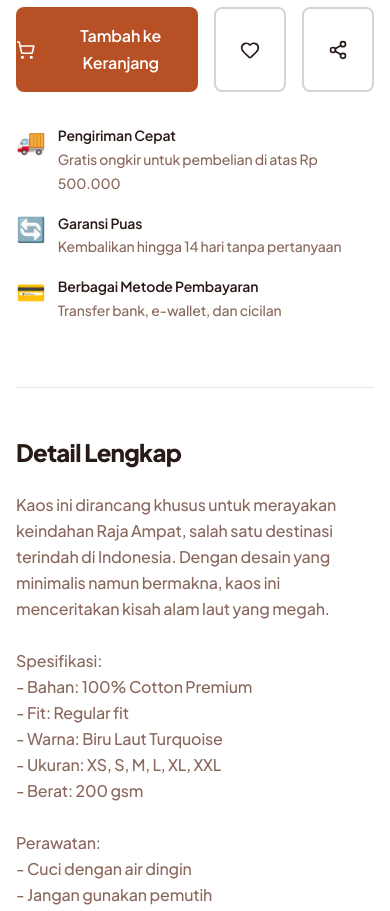
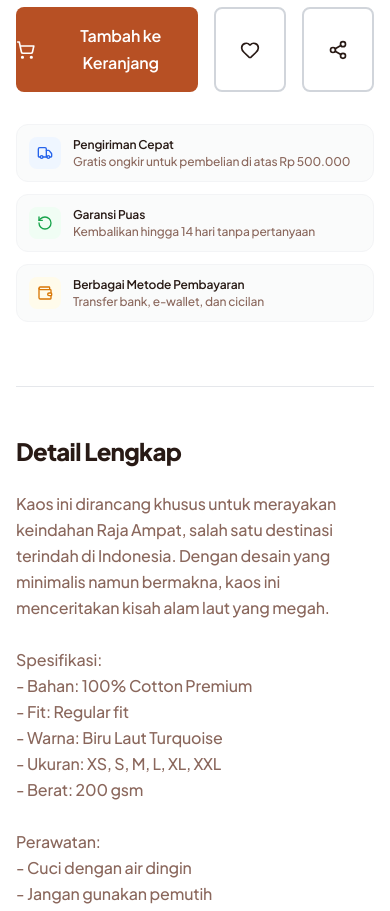
Before and after one commit to jejedzhd17-wq/aparel-khas-papua, a React (Vite) app: page /product/1 in a window 390 px wide. Shown: the part 1240-2151 px from the top of the page. Built offline with nearby package versions, Linux system fonts and the light colour scheme; no server answers.

Commit message:
Polish: replace NK logo with Cendrawasih logo in admin, instant category load with skeleton UI, replace emoji with Lucide icons in product features

```diff
--- a/client/components/AdminLayout.tsx
+++ b/client/components/AdminLayout.tsx
@@ -73,8 +73,8 @@ export default function AdminLayout({ children, title, description }: AdminLayou
         {/* Logo */}
         <div className="border-b border-gray-800 p-5 flex items-center justify-between flex-shrink-0">
           <div className="flex items-center gap-3">
-            <div className="w-10 h-10 bg-gradient-to-br from-primary to-secondary rounded-xl flex items-center justify-center text-white font-bold text-sm shadow-lg">
-              NK
+            <div className="w-10 h-10 bg-white rounded-xl flex items-center justify-center shadow-lg p-1.5 flex-shrink-0">
+              <img src="/cendrawasih.png" alt="Logo" className="w-full h-full object-contain" />
             </div>
             <div>
               <h1 className="font-bold text-base leading-tight">Aparel Khas Papua</h1>
--- a/client/pages/Category.tsx
+++ b/client/pages/Category.tsx
@@ -3,6 +3,8 @@ import { useState, useEffect } from 'react';
 import Navigation from '@/components/Navigation';
 import Footer from '@/components/Footer';
 import { Star, ArrowLeft, Shirt } from 'lucide-react';
+import { motion } from 'framer-motion';
+
 
 // Custom SVG Icons dengan unsur etnik khas Papua untuk keempat kategori utama
 const KaosPapuaIcon = (props: React.SVGProps<SVGSVGElement>) => (
@@ -222,6 +224,12 @@ export default function Category() {
 
   useEffect(() => {
     if (!categoryInfo || !categorySlug) return;
+
+    // Set local fallback products immediately so the category screen renders instantly
+    const fallbackProducts = ALL_PRODUCTS.filter(p => p.slug === categorySlug);
+    setProducts(fallbackProducts);
+    setIsLoading(true);
+
     const fetchProducts = async () => {
       try {
         const dbCategoryName = SLUG_TO_DB_NAME[categorySlug] || '';
@@ -240,12 +248,12 @@ export default function Category() {
 
           setProducts(mapped);
         } else {
-          // If no dynamic data, fall back to static
-          setProducts(ALL_PRODUCTS.filter(p => p.slug === categorySlug));
+          // If no dynamic data, keep fallback
+          setProducts(fallbackProducts);
         }
       } catch (err) {
         console.error("Gagal memuat produk kategori dari DB:", err);
-        setProducts(ALL_PRODUCTS.filter(p => p.slug === categorySlug));
+        setProducts(fallbackProducts);
       } finally {
         setIsLoading(false);
       }
@@ -306,16 +314,34 @@ export default function Category() {
 
       {/* Products Section */}
       <div className="max-w-7xl mx-auto px-4 py-12 md:py-16">
-        {products.length > 0 ? (
+        {isLoading && products.length === 0 ? (
+          <div className="grid grid-cols-2 sm:grid-cols-2 md:grid-cols-3 gap-3 sm:gap-4 md:gap-8">
+            {[...Array(6)].map((_, i) => (
+              <div key={i} className="animate-pulse bg-white border border-gray-100 rounded-xl h-96 flex flex-col p-4 space-y-4">
+                <div className="bg-gray-100 rounded-lg h-48 w-full" />
+                <div className="bg-gray-100 h-6 rounded w-3/4" />
+                <div className="bg-gray-100 h-4 rounded w-1/2" />
+                <div className="bg-gray-100 h-10 rounded w-full mt-auto" />
+              </div>
+            ))}
+          </div>
+        ) : products.length > 0 ? (
           <>
             <div className="grid grid-cols-2 sm:grid-cols-2 md:grid-cols-3 gap-3 sm:gap-4 md:gap-8 mb-12">
-              {products.map((product) => (
+              {products.map((product, pIdx) => (
+                <motion.div
+                  key={product.id}
+                  initial={{ opacity: 0, y: 30 }}
+                  whileInView={{ opacity: 1, y: 0 }}
+                  viewport={{ once: true, margin: '-30px' }}
+                  transition={{ duration: 0.5, delay: (pIdx % 3) * 0.1, ease: 'easeOut' }}
+                >
                   <Link
-                  key={product.id}
                     to={`/product/${product.id}`}
                     className="group"
                   >
-                  <div className="bg-white rounded-xl overflow-hidden border border-gray-100 hover:shadow-xl transition-all duration-300 transform hover:-translate-y-1">
+                    <div className="bg-white rounded-xl overflow-hidden border border-gray-100 hover:shadow-xl transition-all duration-300 transform hover:-translate-y-1 h-full flex flex-col justify-between">
+                      <div>
                         {/* Product Image */}
                         <div className="relative h-36 xs:h-40 sm:h-48 md:h-64 overflow-hidden bg-gray-100">
                           <img
@@ -347,7 +373,10 @@ export default function Category() {
                               Rp {Number(product.price).toLocaleString('id-ID')}
                             </span>
                           </div>
+                        </div>
+                      </div>
 
+                      <div className="p-4 pt-0">
                         {/* View Button */}
                         <button className="w-full bg-primary text-white font-semibold text-xs sm:text-sm py-2 rounded-lg hover:bg-primary/90 transition-colors duration-200">
                           Lihat Detail
@@ -355,6 +384,7 @@ export default function Category() {
                       </div>
                     </div>
                   </Link>
+                </motion.div>
               ))}
             </div>
 
--- a/client/pages/ProductDetail.tsx
+++ b/client/pages/ProductDetail.tsx
@@ -3,7 +3,7 @@ import Navigation from '@/components/Navigation';
 import Footer from '@/components/Footer';
 import ReviewList from '@/components/ReviewList';
 import ReviewForm from '@/components/ReviewForm';
-import { Star, Heart, Share2, ShoppingCart, Check, ArrowLeft } from 'lucide-react';
+import { Star, Heart, Share2, ShoppingCart, Check, ArrowLeft, Truck, RotateCcw, Wallet } from 'lucide-react';
 import { useState, useRef, useEffect } from 'react';
 import { useCart } from '@/context/CartContext';
 import { useWishlist } from '@/context/WishlistContext';
@@ -509,28 +509,37 @@ export default function ProductDetail() {
             </div>
 
             {/* Additional Info */}
-            <div className="space-y-4 text-sm text-muted-foreground">
-              <div className="flex items-start gap-3">
-                <span className="text-2xl">🚚</span>
-                <div>
-                  <p className="font-semibold text-foreground">Pengiriman Cepat</p>
-                  <p>Gratis ongkir untuk pembelian di atas Rp 500.000</p>
+            <div className="space-y-3 text-sm text-muted-foreground">
+              {[
+                {
+                  icon: <Truck className="w-4 h-4" />,
+                  color: 'bg-blue-50 text-blue-600',
+                  title: 'Pengiriman Cepat',
+                  desc: 'Gratis ongkir untuk pembelian di atas Rp 500.000',
+                },
+                {
+                  icon: <RotateCcw className="w-4 h-4" />,
+                  color: 'bg-green-50 text-green-600',
+                  title: 'Garansi Puas',
+                  desc: 'Kembalikan hingga 14 hari tanpa pertanyaan',
+                },
+                {
+                  icon: <Wallet className="w-4 h-4" />,
+                  color: 'bg-amber-50 text-amber-600',
+                  title: 'Berbagai Metode Pembayaran',
+                  desc: 'Transfer bank, e-wallet, dan cicilan',
+                },
+              ].map((item, i) => (
+                <div key={i} className="flex items-center gap-3 p-3 rounded-xl bg-gray-50/80 border border-gray-100 hover:border-primary/20 transition-colors">
+                  <div className={`w-8 h-8 rounded-lg flex items-center justify-center flex-shrink-0 ${item.color}`}>
+                    {item.icon}
+                  </div>
+                  <div>
+                    <p className="font-semibold text-foreground text-xs leading-tight">{item.title}</p>
+                    <p className="text-xs text-muted-foreground mt-0.5 leading-tight">{item.desc}</p>
+                  </div>
                 </div>
-              </div>
-              <div className="flex items-start gap-3">
-                <span className="text-2xl">🔄</span>
-                <div>
-                  <p className="font-semibold text-foreground">Garansi Puas</p>
-                  <p>Kembalikan hingga 14 hari tanpa pertanyaan</p>
-                </div>
-              </div>
-              <div className="flex items-start gap-3">
-                <span className="text-2xl">💳</span>
-                <div>
-                  <p className="font-semibold text-foreground">Berbagai Metode Pembayaran</p>
-                  <p>Transfer bank, e-wallet, dan cicilan</p>
-                </div>
-              </div>
+              ))}
             </div>
           </div>
         </div>
--- a/client/pages/admin/Login.tsx
+++ b/client/pages/admin/Login.tsx
@@ -52,8 +52,8 @@ export default function AdminLogin() {
       <div className="max-w-md w-full">
         {/* Logo */}
         <div className="text-center mb-8">
-          <div className="w-16 h-16 bg-gradient-to-br from-primary to-secondary rounded-lg flex items-center justify-center text-white text-2xl font-bold mx-auto mb-4">
-            NK
+          <div className="w-16 h-16 bg-white border border-gray-100 rounded-2xl flex items-center justify-center mx-auto mb-4 shadow-md p-2">
+            <img src="/cendrawasih.png" alt="Logo" className="w-full h-full object-contain" />
           </div>
           <h1 className="text-3xl font-bold text-foreground font-playfair mb-2">
             Admin Panel
```
Lines whose indentation alone changed are shown as unchanged.
